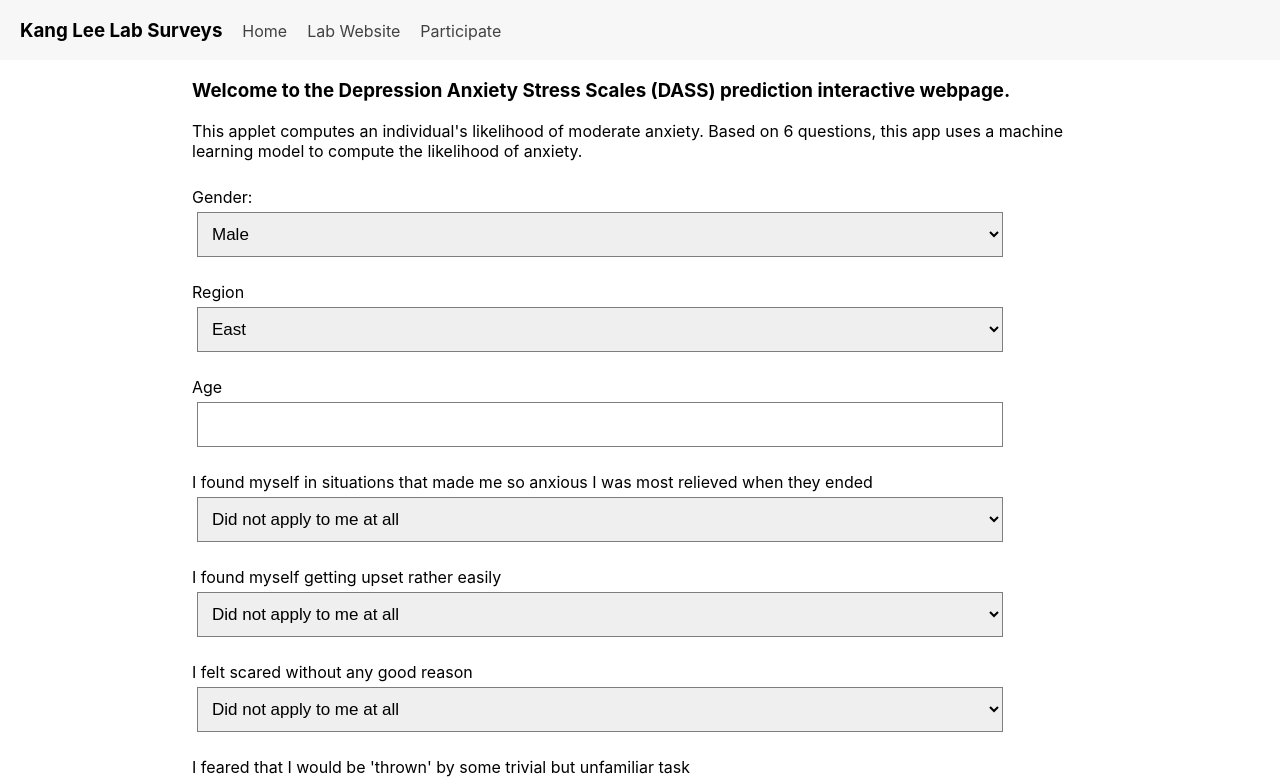
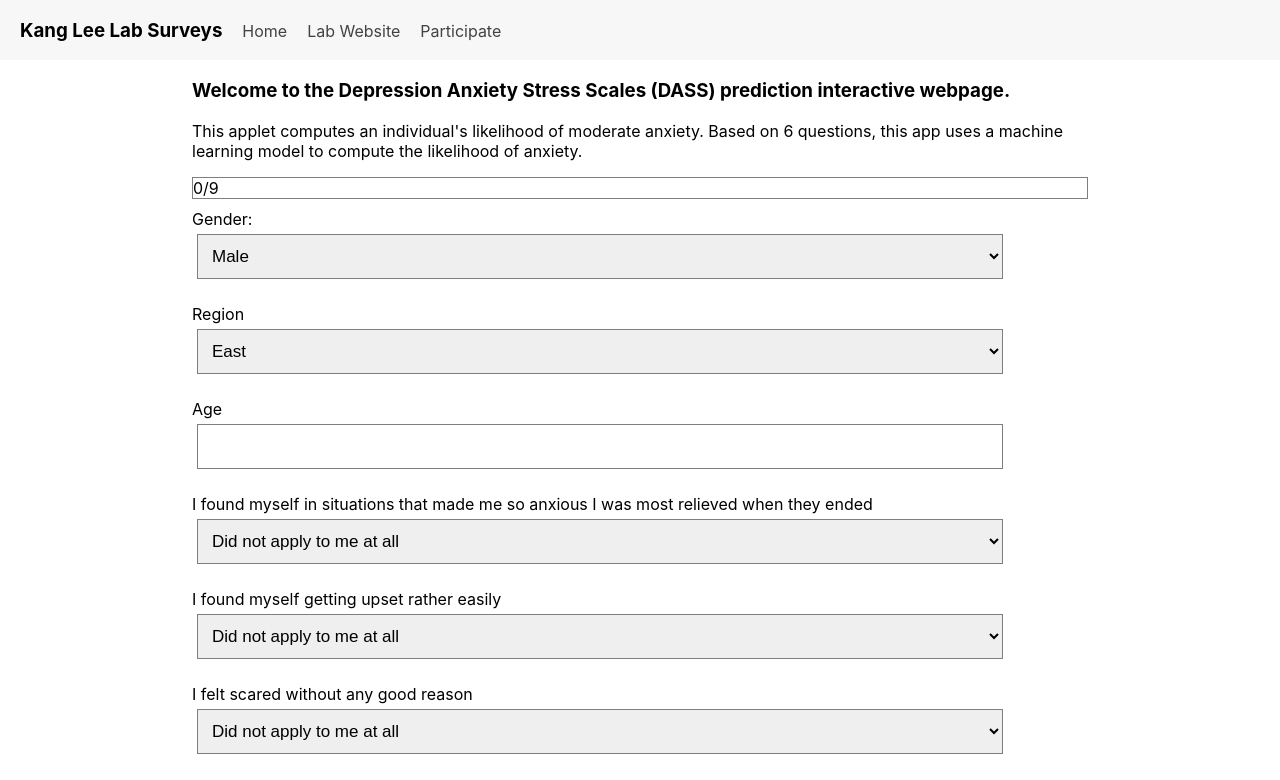
Before and after one commit to kang-lee-lab/lab-surveys-frontend, a React (Create React App) app: page /survey/anxiety-moderate in a window 1280 px wide. Shown: the top 780 px of the page. Built offline with nearby package versions, Linux system fonts and the light colour scheme.

Commit message:
add progress bar functionality

```diff
--- /dev/null
+++ b/src/components/ProgressBar/ProgressBar.css
@@ -0,0 +1,8 @@
+.progress-bar {
+    height: 20;
+    width: '100px';
+    background-color: "#e0e0de";
+    border-radius: 50;
+    margin: 50;
+    border: 1px solid rgb(126, 126, 126);
+}
--- /dev/null
+++ b/src/components/ProgressBar/ProgressBar.jsx
@@ -0,0 +1,28 @@
+import React, { useEffect, useState } from "react";
+import "./ProgressBar.css";
+
+function ProgressBar(props) {
+  const [progressStyle, setProgressStyle] = useState({});
+
+  useEffect(() => {
+    const percentage = Math.round(
+      (props.questionsFilled / props.totalQuestions) * 100
+    );
+    setProgressStyle({
+      height: "100%",
+      width: `${percentage}%`,
+      backgroundColor: "#32a852",
+      textAlign: "right",
+    });
+  }, [props]);
+
+  return (
+    <div className="progress-bar">
+      <div className="filled-progress" style={progressStyle}>
+        {`${props.questionsFilled}/${props.totalQuestions}`}
+      </div>
+    </div>
+  );
+}
+
+export default ProgressBar;
--- a/src/components/SurveyForm/SurveyForm.jsx
+++ b/src/components/SurveyForm/SurveyForm.jsx
@@ -1,13 +1,15 @@
-import React, { useEffect, useState } from "react";
+import React, { useEffect, useState, useRef } from "react";
 import "./SurveyForm.css";
 import {
   YesNoSelections,
   AppliedSelections,
 } from "../../enums/questionSelections";
+import ProgressBar from "../ProgressBar/ProgressBar";
 
 function SurveyForm(props) {
   const [questions, setQuestions] = useState([]);
   const [responses, setResponses] = useState({});
+  const totalQuestions = useRef(Object.keys(props.questions).length);
 
   useEffect(() => {
     const questionsArray = [];
@@ -39,12 +41,10 @@ function SurveyForm(props) {
                 key={questionObject["id"]}
                 id={questionObject["id"]}
                 onChange={(event) =>
-                  setResponses((oldResponses) => {
-                    return {
-                      ...oldResponses,
-                      question: event.target.value,
-                    };
-                  })
+                  setResponses((oldResponses) => ({
+                    ...oldResponses,
+                    questionObject: event.target.value,
+                  }))
                 }
               >
                 {selectionOptions}
@@ -84,8 +84,15 @@ function SurveyForm(props) {
   }, []);
   return (
     <div className="survey-form-container">
+      <ProgressBar
+        questionsFilled={Object.keys(responses).length}
+        totalQuestions={totalQuestions.current}
+      />
       <div className="questions-container">{questions}</div>
-      <button id="submit-survey-button" onClick={() => props.submitSurvey()}>
+      <button
+        id="submit-survey-button"
+        onClick={() => props.submitSurvey(responses)}
+      >
         Submit
       </button>
     </div>
--- a/src/pages/SurveyPage/SurveyPage.jsx
+++ b/src/pages/SurveyPage/SurveyPage.jsx
@@ -1,20 +1,24 @@
-import React, { useState, useEffect } from "react";
+import React, { useState, useEffect, useRef } from "react";
 import "./SurveyPage.css";
 import SurveyForm from "../../components/SurveyForm/SurveyForm";
+import ProgressBar from "../../components/ProgressBar/ProgressBar";
 
 function SurveyPage() {
   const [description, setDescription] = useState([]);
   const split = window.location.pathname.split("/");
+  const totalQuestions = useRef(0);
   const surveyName = split[2];
   let survey;
   try {
     survey = require(`../../data/surveys/${surveyName}.json`);
+    totalQuestions.current = Object.keys(survey.questions).length;
   } catch {
     survey = "not-found";
   }
 
   // TODO implement this after backend
-  const submitSurvey = () => {
+  const submitSurvey = (surveyResponses) => {
+    console.log(surveyResponses);
     console.log("submitting survey...");
   };
 
@@ -39,6 +43,7 @@ function SurveyPage() {
       <div className="survey-page-container">
         <h3>Welcome to the {survey.title} interactive webpage.</h3>
         <div className="description-container">{description}</div>
+
         <div className="survey-container">
           <SurveyForm
             questions={survey.questions}
```
